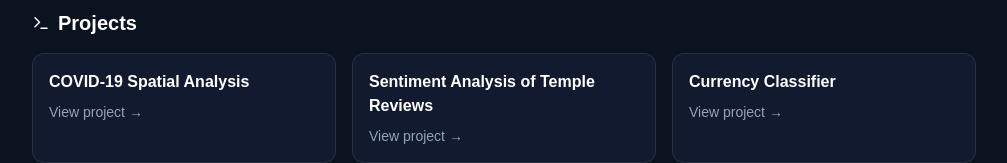
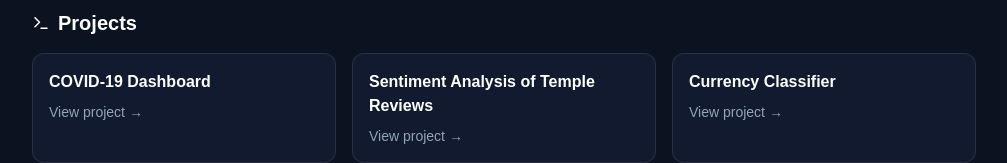
Before and after one commit to tengkumuazabs/web-portfolio, a React app: page / in a window 1280 px wide. Shown: the part 1811-1974 px from the top of the page, without its empty margins (136-1143 px from the left). Built offline with nearby package versions, Linux system fonts and the light colour scheme; the HTML template or start-up script is replaced by a standard one.

Commit message:
update app

```diff
--- a/src/components/Projects.jsx
+++ b/src/components/Projects.jsx
@@ -3,7 +3,7 @@ import { Terminal } from "lucide-react";
 
 const projects = [
   {
-    name: "COVID-19 Spatial Analysis",
+    name: "COVID-19 Dashboard",
     link: "https://github.com/tengkumuazabs/covid-19-dashboard",
   },
   {
```
